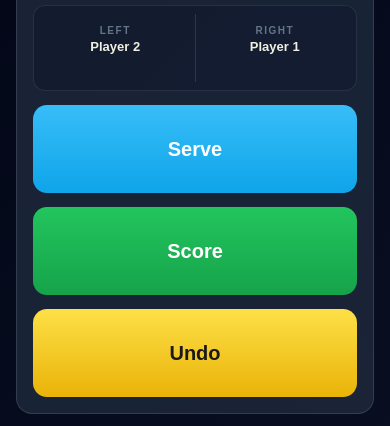
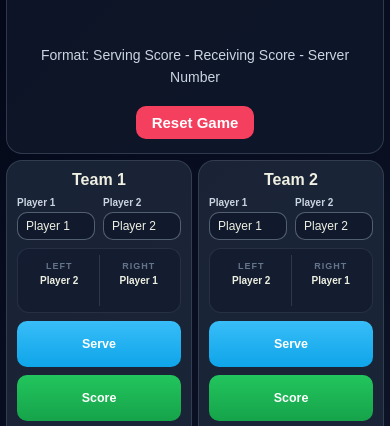
Before and after one commit to fwangc/pickle-ball-judger, a plain HTML site: page index.html in a window 390 px wide. Shown: the part 140-566 px from the top of the page. Drawn offline with Linux system fonts and the light colour scheme.

Commit message:
Improve mobile layout: score on top, teams side by side
On screens ≤900px: score panel spans full width at top, both
team panels sit side by side below using CSS grid-template-areas.
Compact sizing for buttons, inputs, and court view slots.
Extra compression at ≤480px for small phones.

Co-Authored-By: Claude Sonnet 4.6 <noreply@anthropic.com>

```diff
--- a/index.html
+++ b/index.html
@@ -257,18 +257,75 @@
     }
 
     @media (max-width: 900px) {
-      .layout {
-        grid-template-columns: 1fr;
+      body {
+        align-items: flex-start;
+        padding: 10px;
       }
 
-      .panel,
+      .layout {
+        grid-template-columns: 1fr 1fr;
+        grid-template-areas:
+          "center center"
+          "team1  team2";
+        gap: 10px;
+      }
+
+      #team1Panel { grid-area: team1; }
+      .center     { grid-area: center; }
+      #team2Panel { grid-area: team2; }
+
+      .panel {
+        min-height: auto;
+        padding: 10px;
+        gap: 8px;
+      }
+
+      .panel h2 { font-size: 20px; }
+
+      .players label { font-size: 10px; }
+      .players input { padding: 6px 8px; font-size: 12px; }
+
+      .court-view { padding: 6px; gap: 4px; }
+      .court-slot { min-height: 52px; padding: 5px 4px; }
+      .slot-label { font-size: 9px; letter-spacing: 1px; }
+      .slot-name  { font-size: 11px; }
+      .slot-serve { font-size: 9px; }
+
+      .btn {
+        min-height: 56px;
+        font-size: clamp(13px, 3.5vw, 20px);
+        padding: 10px 6px;
+        border-radius: 10px;
+      }
+
       .center {
         min-height: auto;
+        padding: 14px;
+        gap: 10px;
       }
 
+      .server-name { font-size: 14px; }
+      .meta        { font-size: 14px; }
+      .reset       { font-size: 15px; padding: 8px 16px; }
+
+      .win-message { padding: 24px 20px; }
+    }
+
+    @media (max-width: 480px) {
+      body { padding: 6px; }
+
+      .layout { gap: 6px; }
+
+      .panel h2 { font-size: 16px; }
+
       .btn {
-        min-height: 88px;
+        min-height: 46px;
+        font-size: clamp(12px, 3.2vw, 16px);
+        padding: 8px 4px;
       }
+
+      .court-slot { min-height: 44px; }
+      .slot-name  { font-size: 10px; }
     }
 
     #winOverlay {
```
